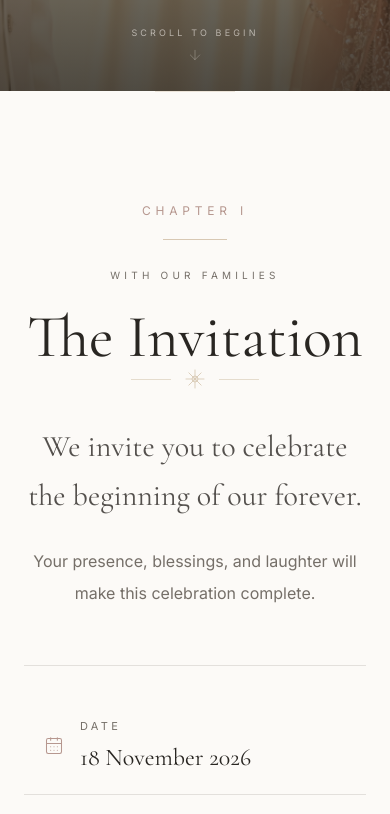
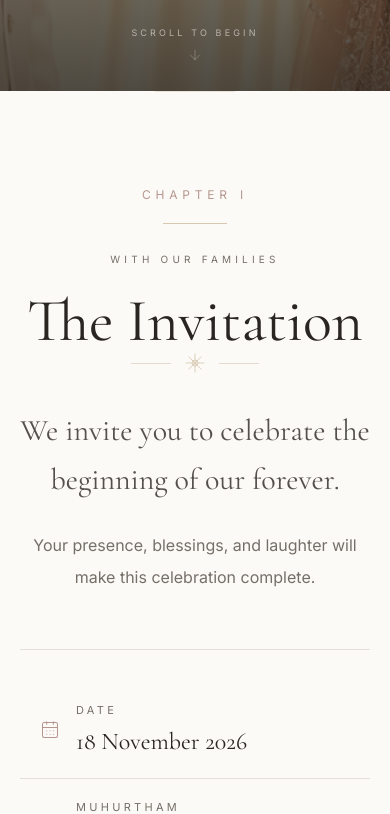
Before and after one commit to NikethVelala/NikSha, a Next.js app: page / in a window 390 px wide. Shown: the part 753-1567 px from the top of the page. Built offline with nearby package versions, Linux system fonts and the light colour scheme.

Commit message:
Polish shared chapter spacing and anchor offset

```diff
--- a/components/common/Section.tsx
+++ b/components/common/Section.tsx
@@ -10,7 +10,7 @@ export default function Section({ id, children, className }: SectionProps) {
   return (
     <section
       id={id}
-      className={`relative scroll-mt-16 overflow-hidden bg-ivory px-6 py-28 sm:px-8 sm:py-32 lg:px-12 lg:py-36 ${className ?? ""}`}
+      className={`relative scroll-mt-20 overflow-hidden bg-ivory px-5 py-20 sm:px-8 sm:py-28 lg:px-12 lg:py-36 ${className ?? ""}`}
     >
       <div aria-hidden="true" className="pointer-events-none absolute inset-x-0 top-0 flex justify-center">
         <span className="h-px w-20 bg-champagne/45" />
```
